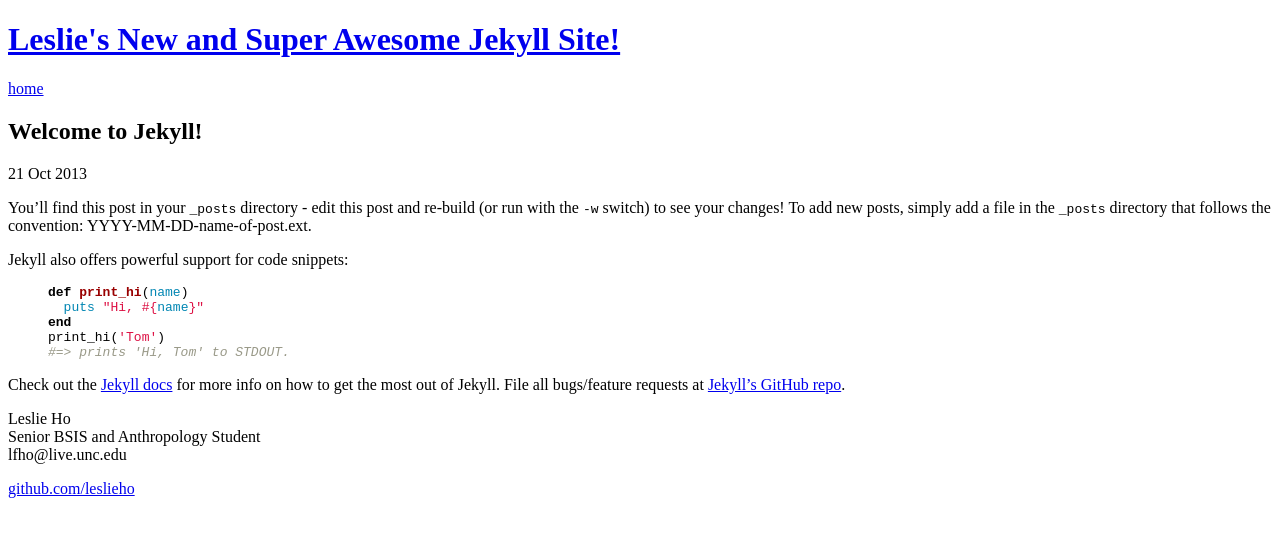
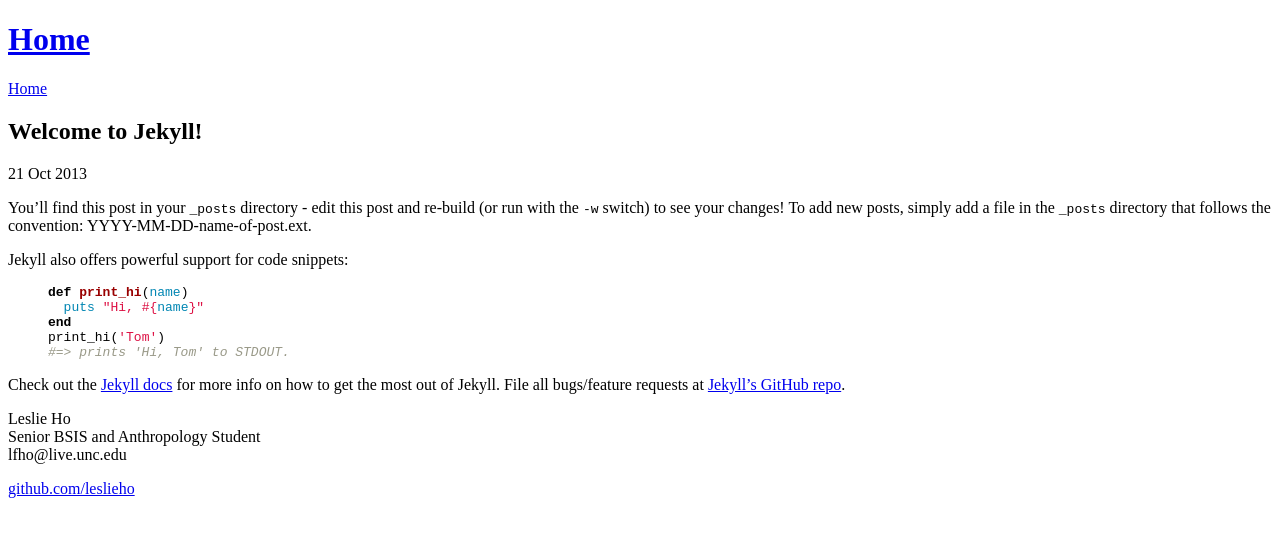
Before and after one commit to leslieho/mysite, a Jekyll site: the page built from _posts/2013-10-21-welcome-to-jekyll.markdown, in a window 1280 px wide. Shown: the top 537 px of the page. Built offline with Jekyll 4.4.1, drawn with Linux system fonts in a browser that asks for light colours; Markdown is read by kramdown in place of the engine named in the settings.

Commit message:
Changed the links to redirect to home page

```diff
--- a/_layouts/default.html
+++ b/_layouts/default.html
@@ -17,8 +17,8 @@
 
         <div class="site">
           <div class="header">
-            <h1 class="title"><a href="/">{{ site.name }}</a></h1>
-            <a class="extra" href="/">home</a>
+            <h1 class="title"><a href="http://leslieho.github.io/mysite/">Home</a></h1>
+            <a class="extra" href="http://leslieho.github.io/mysite/">Home</a>
           </div>
 
           {{ content }}
```
